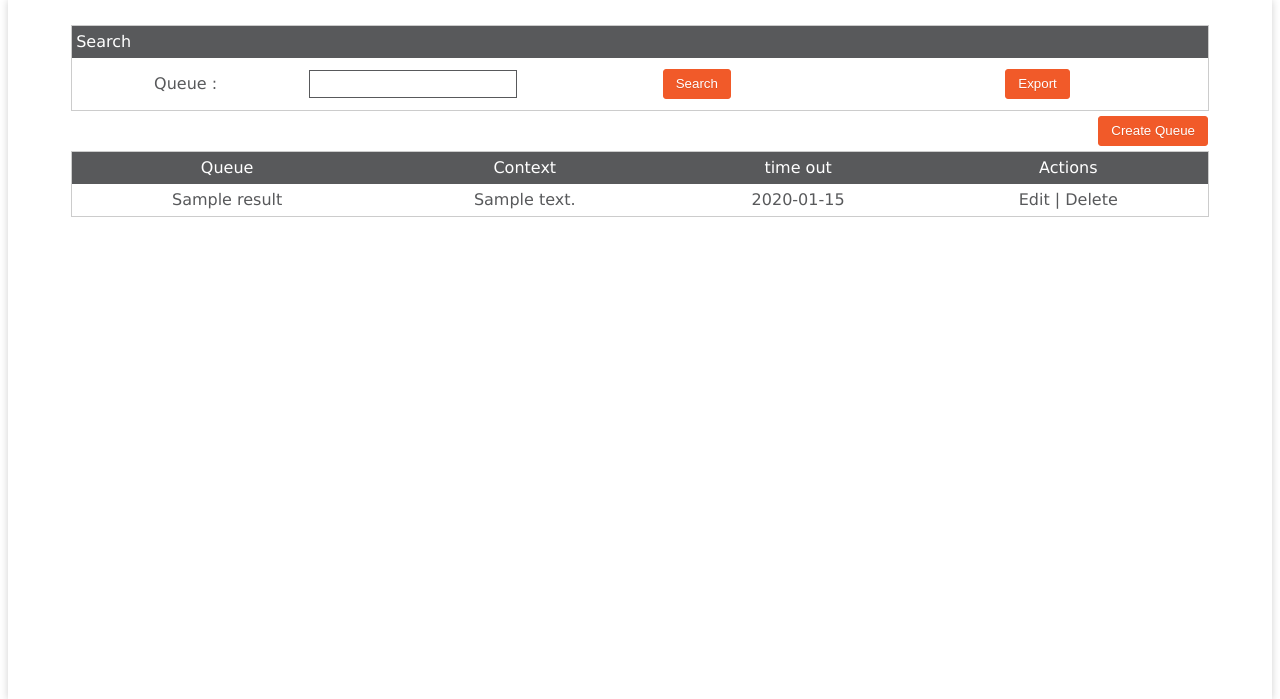
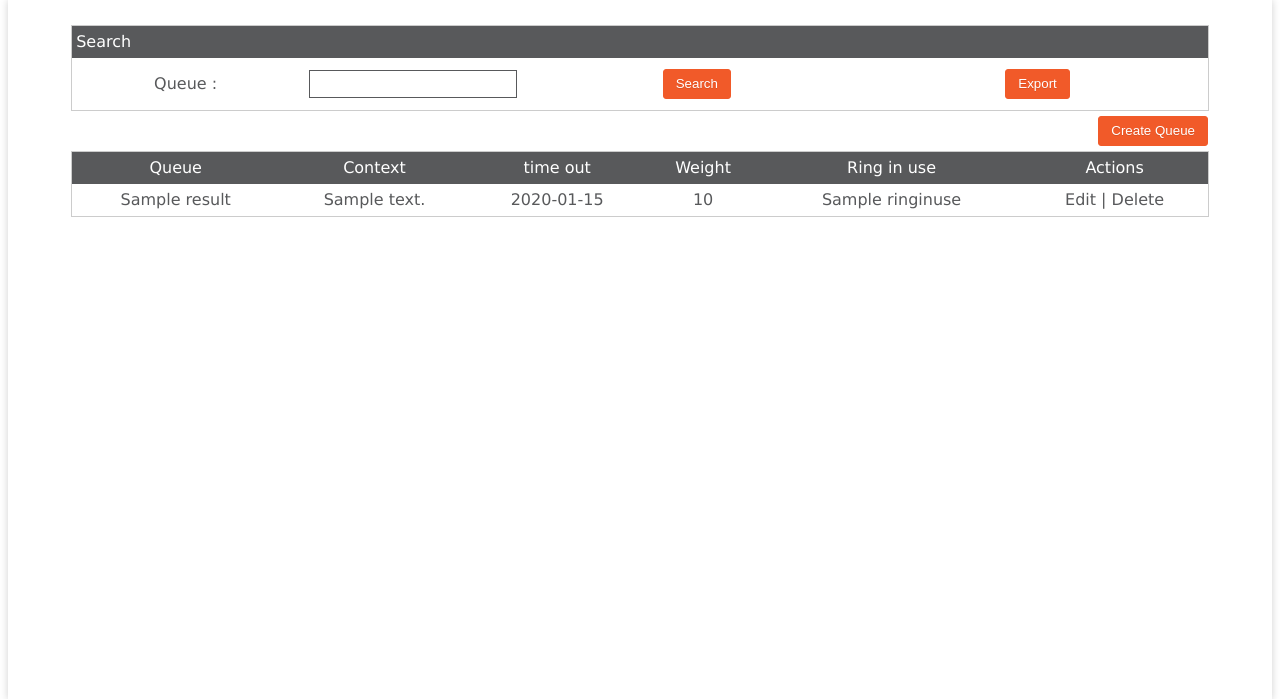
Before and after one commit to ramasamys/T_Report, a CodeIgniter app: the page made by application/views/list_queue.php in a window 1280 px wide. Shown: the part 92-791 px from the top of the page. Run offline with CodeIgniter, Linux system fonts and the light colour scheme; tables that the repository leaves empty hold one stand-in row (values such as "Sample post"); the template is opened without the code that fills it: most values are stand-ins (such as "Sample title", 1, 10 or a date in 2020); data that the repository does not hold is empty; some libraries are stand-ins or nearby versions.

Commit message:
pbx admin adding extra columns

```diff
--- a/application/views/agent_summary.php
+++ b/application/views/agent_summary.php
@@ -36,7 +36,7 @@
 <div class="agent-summary-list">
   <table class="global-table-style">
     <tr>
-	  <th>Date {DD-MM-YYYY}</th>
+	  <th>Date (DD-MM-YYYY)</th>
       <th>Agent</th>
       <th>Answered</th>
       <th>Not Answered</th>
--- a/application/views/list_followme.php
+++ b/application/views/list_followme.php
@@ -34,6 +34,8 @@
 
       <th>Followme id</th>
 	  <th>Followme name</th>
+	  <th>Ring time</th>
+	  <th>Extension list</th>
       <th>Actions</th>
 
 
@@ -44,6 +46,8 @@
 
 		<td><?php echo $value->f_id; ?></td>
 		<td><?php echo $value->f_name; ?></td>
+		<td><? echo $ringtime = isset($value->ringtime) ? $value->ringtime : '-'; ?></td>
+		<td><? echo $extlist = isset($value->extlist) ? $value->extlist : '-'; ?></td>
 		<td><a href="#"
 		followme_id="<?php echo $value->f_id; ?>" followme_name="<?php echo $value->f_name; ?>" ring_time="<?php echo $value->ringtime; ?>"extension_list="<?php echo $value->extlist; ?>" set_destination="<?php echo $value->setdst; ?>" dependent_value="<?php echo $value->dst; ?>" class="edit-followme">Edit</a>&nbsp;|&nbsp;<a href="#" class="delete-followme" deleteid="<?php echo $value->f_id; ?>">Delete</a></td>
 
--- a/application/views/list_inbound.php
+++ b/application/views/list_inbound.php
@@ -36,6 +36,8 @@
 
             <th>DID number</th>
 			<th>DID name</th>
+			<th>Set destination</th>
+			<th>Destination</th>
             <th>Actions</th>
 
 
@@ -46,6 +48,8 @@
                 <tr>
                     <td><?php echo $value->did_num; ?></td>
 					<td><?php echo $value->did_name; ?></td>
+					<td><? echo $setdst = isset($value->setdst) ? $value->setdst : '-'; ?></td>
+					<td><? echo $dst = isset($value->dst) ? $value->dst : '-'; ?></td>
                     <td><a href="#" did_name="<?php echo $value->did_name;?>" did_number="<?php echo $value->did_num;?>" class="edit-inbound">Edit</a>&nbsp;|&nbsp;<a href="#" class="delete-inbound" deleteid="<?php echo $value->did_num; ?>">Delete</a></td>
                 </tr>
             <?php endforeach; ?>
--- a/application/views/list_queue.php
+++ b/application/views/list_queue.php
@@ -35,6 +35,8 @@
             <th>Queue</th>
 			<th>Context</th>
 			<th>time out</th>
+			<th>Weight</th>
+			<th>Ring in use</th>
             <th>Actions</th>
 
 
@@ -46,6 +48,10 @@
                     <td><?php echo $value->name; ?></td>
 					<td><? echo $context = isset($value->context) ? $value->context : '-'; ?></td>
 					<td><? echo $timeout = isset($value->timeout) ? $value->timeout : '-'; ?></td>
+					<td><? echo $weight = isset($value->weight) ? $value->weight : '-'; ?></td>
+					<td><? echo $ringinuse = isset($value->ringinuse) ? $value->ringinuse : '-'; ?></td>
+
+
                     <td><a href="#" queue_name="<?php echo $value->name;?>" queue_calls_waiting="<?php echo $value->queue_callswaiting;?>" class="edit-queue">Edit</a>&nbsp;|&nbsp;<a href="#" class="delete-queue" deleteid="<?php echo $value->name; ?>">Delete</a></td>
 
                 </tr>
--- a/application/views/queue_summary.php
+++ b/application/views/queue_summary.php
@@ -33,7 +33,7 @@
 <div class="agent-summary-list">
   <table class="global-table-style">
     <tr>
-      <th>Date</th>
+      <th>Date(DD-MM-YYYY)</th>
       <th>Queue</th>
       <th>Total calls</th>
       <th>Answered calls</th>
--- a/db/patch7.sql
+++ b/db/patch7.sql
@@ -2,3 +2,6 @@ ALTER TABLE queue_table DROP PRIMARY KEY;
 
 ALTER TABLE  `queue_table` ADD  `id` INT NOT NULL AUTO_INCREMENT FIRST ,
 ADD PRIMARY KEY (  `id` )
+
+ALTER TABLE  `inbound_rout` ADD  `id` INT NOT NULL AUTO_INCREMENT FIRST ,
+ADD PRIMARY KEY (  `id` )
```
